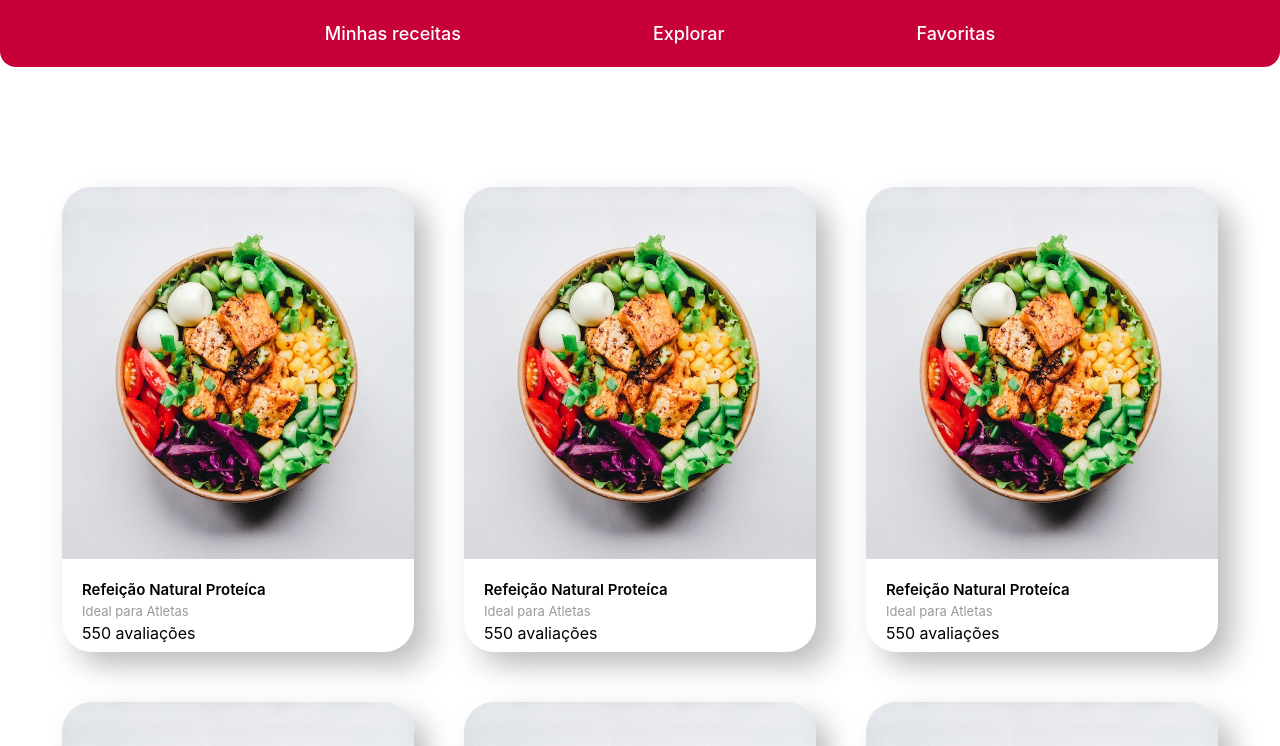
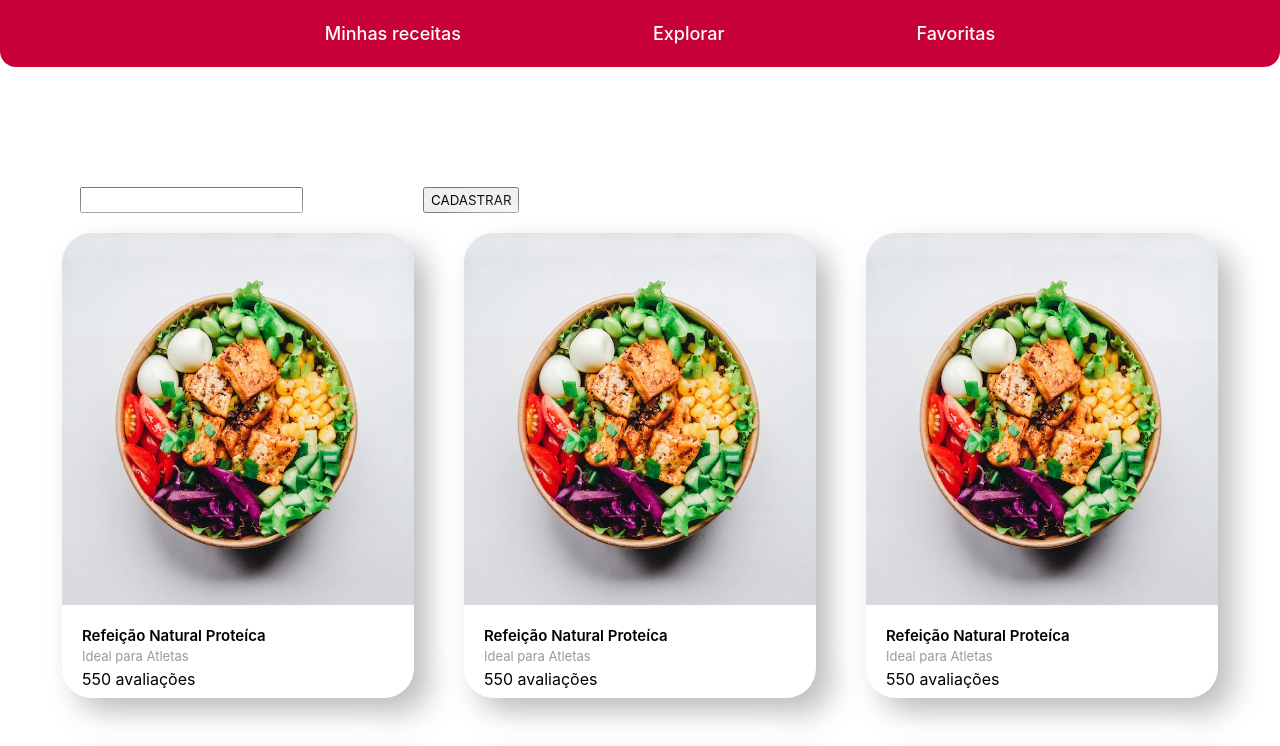
Before and after one commit to BrenoFlaubert/react-app-receitas, a React (Vite) app: page /minhas-receitas in a window 1280 px wide. Shown: the top 746 px of the page. Built offline with nearby package versions, Linux system fonts and the light colour scheme.

Commit message:
feat: novos estilos e navbar para "Minhas receitas"

```diff
--- a/src/pages/MinhasReceitas/MinhasReceitas.tsx
+++ b/src/pages/MinhasReceitas/MinhasReceitas.tsx
@@ -4,6 +4,11 @@ import { MinhasReceitasContainer } from "./styles"
 export const MinhasReceitas = () => {
   return (
     <MinhasReceitasContainer>
+      <nav className="navReceitas">
+        <input type="search" onChange={(e: any) => {console.log(e.target.value)}} />
+        <input type="button" value="CADASTRAR" />
+      </nav>
+      <div className="receitasContainer">
         <Card/>
         <Card/>
         <Card/>
@@ -19,7 +24,7 @@ export const MinhasReceitas = () => {
         <Card/>
         <Card/>
         <Card/>
-      <Card/>
+      </div>
     </MinhasReceitasContainer>
   )
 }
--- a/src/pages/MinhasReceitas/styles.ts
+++ b/src/pages/MinhasReceitas/styles.ts
@@ -1,11 +1,23 @@
 import { styled } from "styled-components";
 
 export const MinhasReceitasContainer = styled.div`
-  margin-top: 120px;
-  margin-bottom: 120px;
   display: flex;
-  flex-wrap: wrap;
+  flex-direction: column;
   align-items: center;
-  justify-content: center;
-  gap: 50px;
+  margin: 120px auto;
+  .receitasContainer {
+    margin: 20px;
+    display: flex;
+    flex-wrap: wrap;
+    align-items: center;
+    justify-content: center;
+    gap: 50px;
+  }
+  .navReceitas {
+    margin-left: 5em;
+    align-self: flex-start;
+    display: flex;
+    gap: 120px;
+    justify-content: space-between;
+  }
 `
```
Lines whose indentation alone changed are shown as unchanged.
